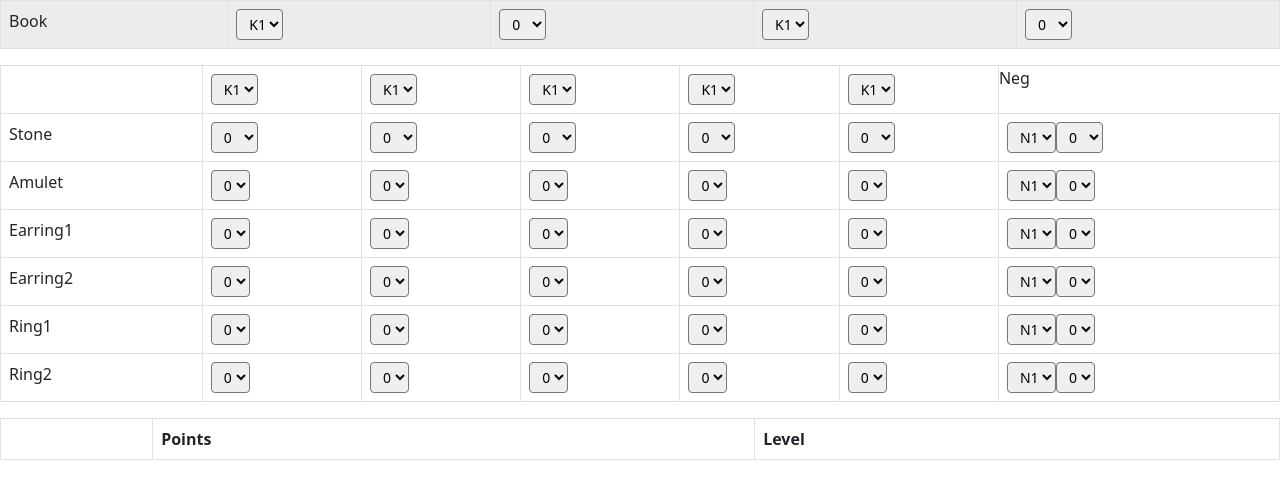
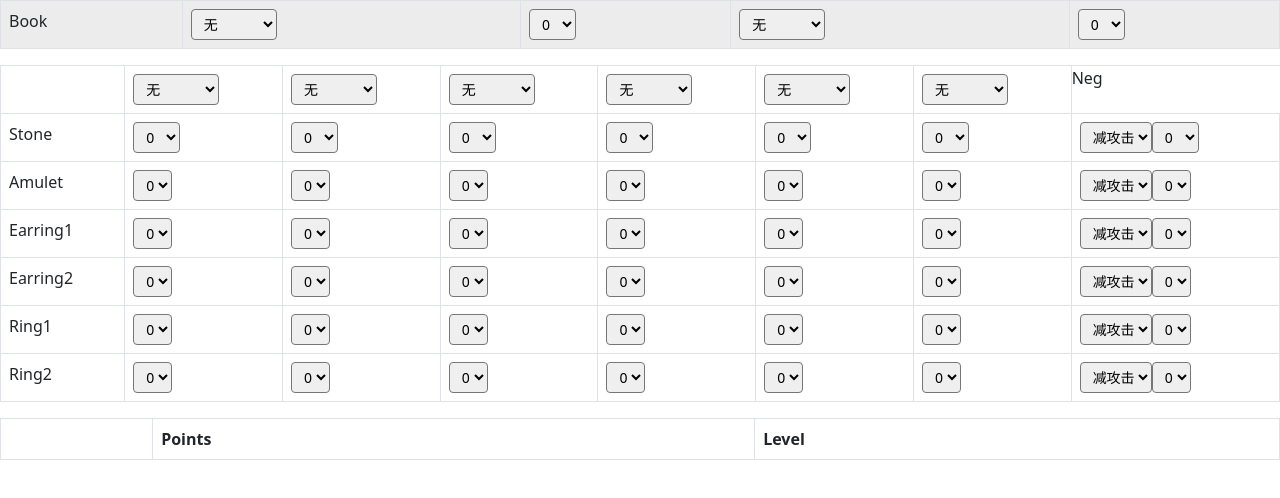
Before and after one commit to a876565/a876565.github.io, a plain HTML site: page mingke.html in a window 1280 px wide. Drawn offline with Linux system fonts and the light colour scheme.

Commit message:
刻印名字

```diff
--- a/a.html
+++ b/mingke.html
@@ -61,13 +61,15 @@
     </tbody>
     </table>
 <script lang="javascript">
-const KY_LIST=["K1","K2","K3","K4","K5","K6"]
-const KY_NEG_LIST=["N1","N2","N3","N4"]
-const MAX_KY_NUM=5;
+const KY_LIST=["无","职业1","职业2","咒术人偶","怨恨","尖刺重锤","强力侧击","迅捷利刃","举步生风","奇袭大师","肾上腺素","决斗大师",
+    "觉醒","身披重甲","精力充沛","破釜沉舟","K1","K2","K3","K4"]
+const KY_NEG_LIST=["减攻击","减防御","减攻速","减移速"]
+const MAX_KY_NUM=6;
 const KY_NEG_ID=MAX_KY_NUM;
 var ky_types=[]
 var ky_values={}
 
+//显示n个小圆点
 function n_points(n){
     s=""
     for (let i=0;i<n;i++)
@@ -80,6 +82,7 @@ function n_points(n){
     }
     return s;
 }
+//添加刻印点数
 function add_ky_point(ktype,kval)
 {
     if (kval>0)
@@ -94,7 +97,7 @@ function add_ky_point(ktype,kval)
         }
     }
 }
-
+//从刻印id获取名字
 function get_ky_name(ktype)
 {
     if (ktype>=0)
@@ -106,34 +109,43 @@ function get_ky_name(ktype)
         return KY_NEG_LIST[-ktype-1];
     }
 }
+//更新刻印信息
 function update_ky()
 {
+    //先清空
     ky_types=[]
     ky_values={}
 
+    //获取选择的刻印
     for (i=0;i<MAX_KY_NUM;i++)
     {
         ky_sel=$("#ky_types #ky_select_"+i)
         ky_types.push(parseInt(ky_sel.val()))
     }
 
+    //获取刻印点数
     collect_ky=function(vid){
         var count=0;
         for (i=0;i<MAX_KY_NUM+1;i++)
         {
+            //刻印数值
             kval=parseInt($("#"+vid+" #ky_select_"+i).val());
+            //如果是最后一列，那么是负面点数
             if (i!=KY_NEG_ID)
             {
                 ktype=ky_types[i];
                 if (kval>0)
                 {
+                    //如果刻印大于0，设置格子的背景颜色
                     if (count<2)
                     {
+                        //小于2个设为绿色
                         $("#"+vid+" td:nth("+(i+1)+")").attr("style","background-color:#10B310");
                         count+=1;
                     }
                     else
                     {
+                        //超出的设为红色
                         $("#"+vid+" td:nth("+(i+1)+")").attr("style","background-color:#F61000");
                     }
                 }
@@ -144,18 +156,21 @@ function update_ky()
             }
             else
             {
+                //负面刻印用负数表示
                 ktype=-1-parseInt($("#"+vid+" #ky_select_n"+KY_NEG_ID).val());
             }
             add_ky_point(ktype,kval);
         }
     };
 
+    //单独处理书的刻印点
     for (let i=0;i<2;i++)
     {
         var ktype=parseInt($("#ky_book #ky_select_t"+i).val())
         var kval=parseInt($("#ky_book #ky_select_"+i).val())
         add_ky_point(ktype,kval);
     }
+    //依次处理各个装备
     collect_ky("ky_stone");
     collect_ky("ky_amulet");
     collect_ky("ky_earring1");
@@ -163,6 +178,7 @@ function update_ky()
     collect_ky("ky_ring1");
     collect_ky("ky_ring2");
 
+    //添加结果显示
     $("#ky_result tbody").empty()
     for (let i in ky_values)
     {
@@ -175,9 +191,11 @@ function update_ky()
         ky_res_td+="</tr>";
         $("#ky_result tbody").append(ky_res_td)
     }
-    console.log(ky_types)
-    console.log(ky_values)
+    //console.log(ky_types)
+    //console.log(ky_values)
 }
+
+
 function gen_select_list(sels,id)
 {
     s="<select class=\"form-select-sm\" id=\"ky_select_"+id+"\" onchange=\"update_ky()\">"
```
